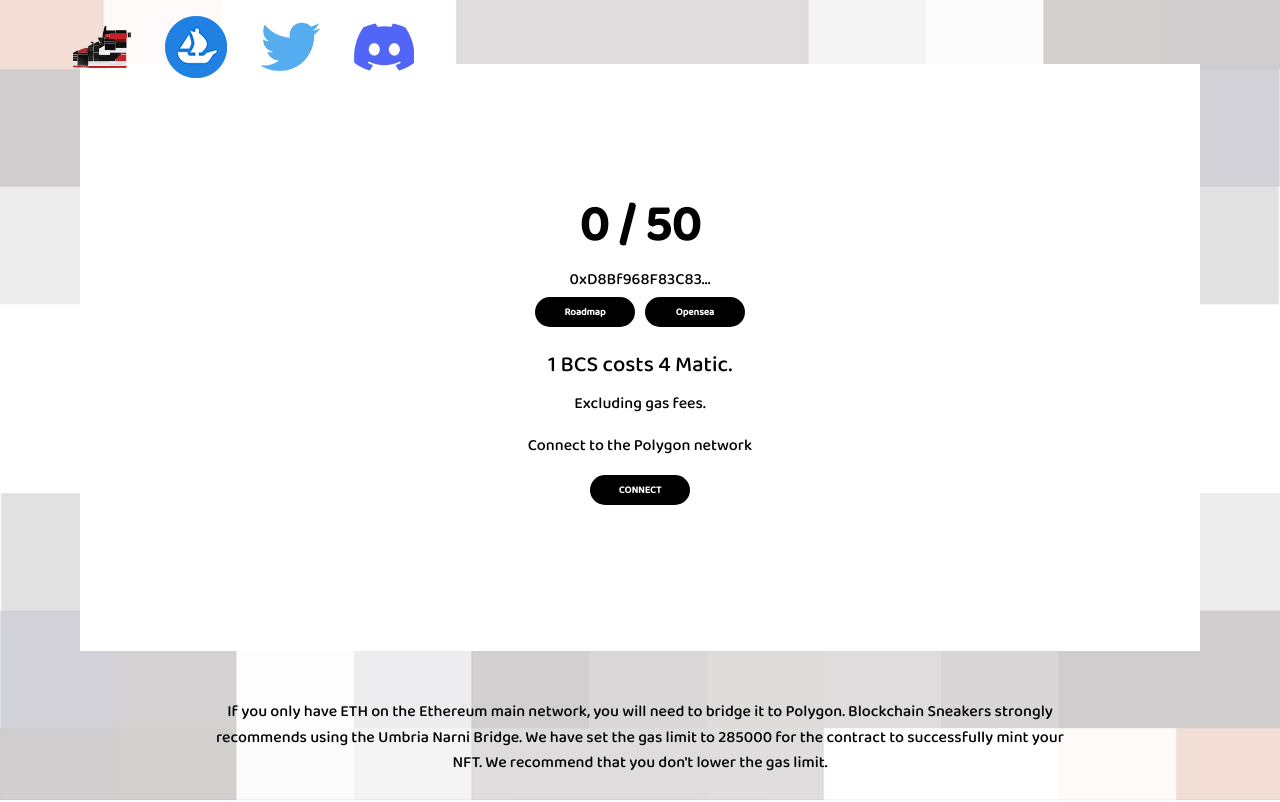
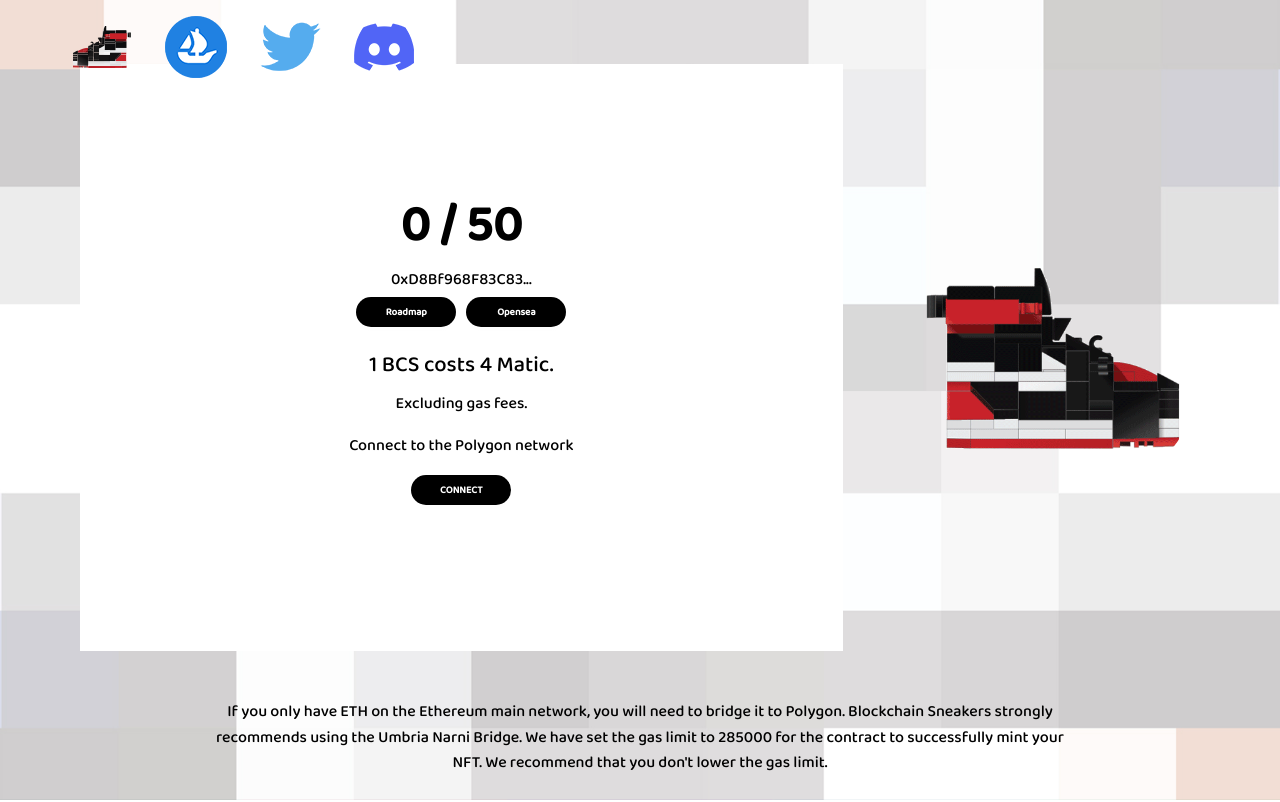
Before and after one commit to Stimuleye/Anti-NFT-NFT-Club, a React (Create React App) app in the folder nft-minting-app-main/: page / in a window 1280 px wide. Shown: the top 802 px of the page. Built offline with nearby package versions, Linux system fonts and the light colour scheme.

Commit message:
Update App.js

```diff
--- a/nft-minting-app-main/src/App.js
+++ b/nft-minting-app-main/src/App.js
@@ -397,6 +397,14 @@ function App() {
           </s.Container>
           <s.SpacerLarge />
 
+    <s.Container flex={1} jc={"center"} ai={"center"}>
+        <StyledImg
+        		alt={"example"}
+        		src={"/config/images/example.gif"}
+        		style={{ transform: "scaleX(-1)" }}
+         />
+     </s.Container>
+
 
 
         </ResponsiveWrapper>
```
